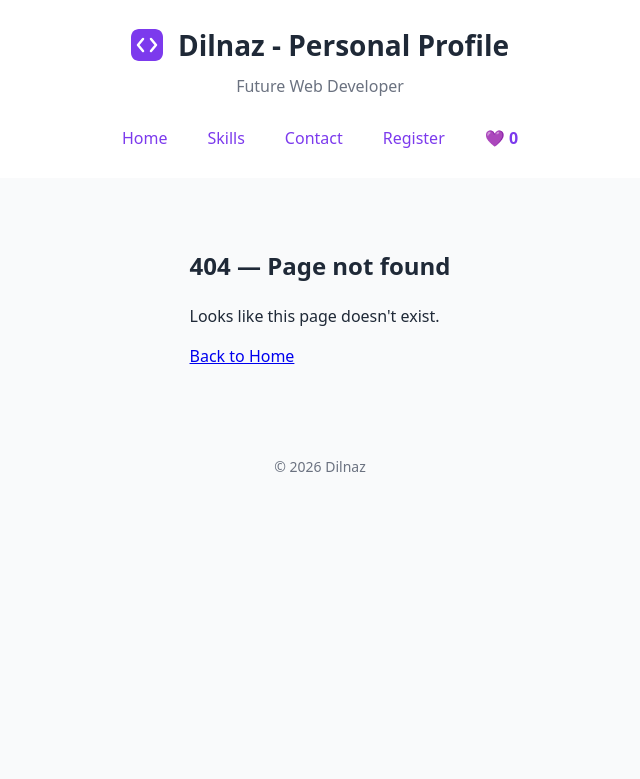
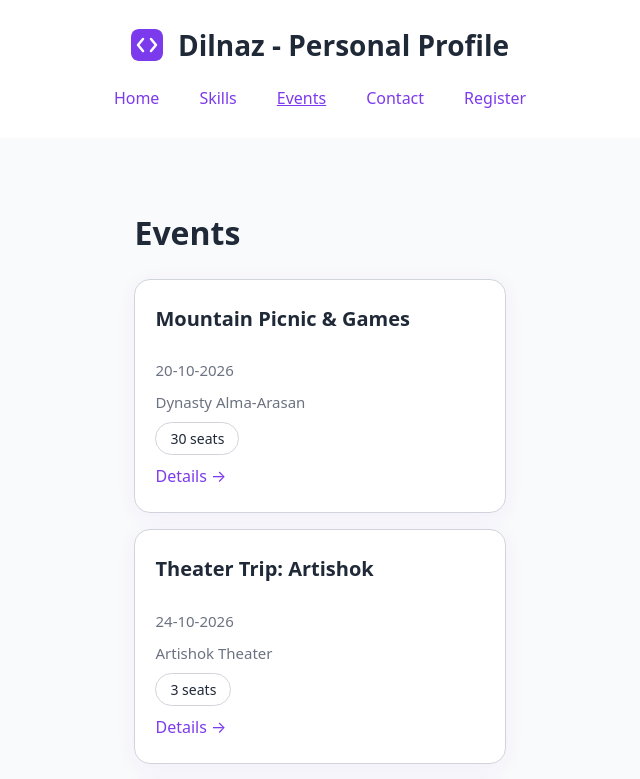
Before and after one commit to Dilnazz0/iwamad-practice, a React (Vite) app: page /events in a window 1280 px wide. Before the commit this address had no page. Shown: the top 779 px of the page, without its empty margins (320-960 px from the left). Built offline with nearby package versions, Linux system fonts and the light colour scheme.

Commit message:
Week 7: add events list and details pages

```diff
--- a/src/App.tsx
+++ b/src/App.tsx
@@ -4,6 +4,8 @@ import HomePage from './pages/HomePage'
 import SkillsPage from './pages/SkillsPage'
 import ContactPage from './pages/ContactPage'
 import RegisterPage from './pages/RegisterPage'
+import EventsPage from './pages/EventsPage'
+import EventDetailsPage from './pages/EventDetailsPage'
 import NotFoundPage from './pages/NotFoundPage'
 
 function App() {
@@ -14,6 +16,11 @@ function App() {
         <Route path="skills" element={<SkillsPage />} />
         <Route path="contact" element={<ContactPage />} />
         <Route path="register" element={<RegisterPage />} />
+
+        {/* Новые маршруты для Week 7 */}
+        <Route path="events" element={<EventsPage />} />
+        <Route path="events/:eventId" element={<EventDetailsPage />} />
+
         <Route path="*" element={<NotFoundPage />} />
       </Route>
     </Routes>
--- /dev/null
+++ b/src/components/EventCard.tsx
@@ -0,0 +1,24 @@
+import { Link } from 'react-router'
+import Card from './ui/Card'
+import Tag from './ui/Tag'
+import type { CampusEvent } from '../data/events'
+
+type EventCardProps = {
+  event: CampusEvent
+}
+
+function EventCard({ event }: EventCardProps) {
+  return (
+    <Card>
+      <h2>{event.title}</h2>
+      <p className="role">{event.date}</p>
+      <p className="role">{event.place}</p>
+      <Tag label={`${event.seats} seats`} />
+      <Link to={`/events/${event.id}`} className="project-link">
+        Details →
+      </Link>
+    </Card>
+  )
+}
+
+export default EventCard
--- a/src/components/Header.tsx
+++ b/src/components/Header.tsx
@@ -1,28 +1,19 @@
 import { NavLink } from 'react-router'
-import { useLikes } from '../context/LikesContext'
 import logo from '../assets/logo.svg'
 
-type HeaderProps = {
-  title: string
-  subtitle: string
-}
-
-function Header({ title, subtitle }: HeaderProps) {
-  const { likes } = useLikes()
-
+function Header() {
   return (
     <header className="header">
       <div className="header-inner">
         <img src={logo} alt="" width={32} height={32} className="logo-icon" />
-        <h1>{title}</h1>
+        <h1>Dilnaz - Personal Profile</h1>
       </div>
-      <p>{subtitle}</p>
       <nav className="nav">
         <NavLink to="/" end>Home</NavLink>
         <NavLink to="/skills">Skills</NavLink>
+        <NavLink to="/events">Events</NavLink>
         <NavLink to="/contact">Contact</NavLink>
         <NavLink to="/register">Register</NavLink>
-        <span className="likes-count">💜 {likes}</span>
       </nav>
     </header>
   )
--- /dev/null
+++ b/src/data/events.ts
@@ -0,0 +1,38 @@
+export type CampusEvent = {
+  id: number
+  title: string
+  date: string
+  place: string
+  seats: number
+}
+
+export const events: CampusEvent[] = [
+  {
+    id: 1,
+    title: 'Mountain Picnic & Games',
+    date: '20-10-2026',
+    place: 'Dynasty Alma-Arasan',
+    seats: 30,
+  },
+  {
+    id: 2,
+    title: 'Theater Trip: Artishok',
+    date: '24-10-2026',
+    place: 'Artishok Theater',
+    seats: 3,
+  },
+  {
+    id: 3,
+    title: 'Guest Lecture: Secrets of Success',
+    date: '27-10-2026',
+    place: 'Independence Hall, KBTU',
+    seats: 480,
+  },
+  {
+    id: 4,
+    title: 'Evening Movie & Pizza Night',
+    date: '30-10-2026',
+    place: 'Independence Hall, KBTU',
+    seats: 180,
+  },
+]
--- /dev/null
+++ b/src/pages/EventDetailsPage.tsx
@@ -0,0 +1,32 @@
+import { useParams, Link } from 'react-router'
+import { events } from '../data/events'
+
+function EventDetailsPage() {
+  const { eventId } = useParams()
+  const event = events.find((item) => item.id === Number(eventId))
+
+  if (!event) {
+    return (
+      <main className="main">
+        <section className="ui-card">
+          <h1>Event not found</h1>
+          <p>No event with id {eventId}.</p>
+          <Link to="/events" className="project-link">Back to all events →</Link>
+        </section>
+      </main>
+    )
+  }
+
+  return (
+    <main className="main">
+      <article className="ui-card">
+        <h1>{event.title}</h1>
+        <p className="role">{event.date}</p>
+        <p className="role">{event.place}</p>
+        <Link to="/events" className="project-link">← Back to all events</Link>
+      </article>
+    </main>
+  )
+}
+
+export default EventDetailsPage
--- /dev/null
+++ b/src/pages/EventsPage.tsx
@@ -0,0 +1,19 @@
+import EventCard from '../components/EventCard'
+import { events } from '../data/events'
+
+function EventsPage() {
+  return (
+    <main className="main">
+      <div className="posts-list">
+        <h1>Events</h1>
+        <div className="card-grid">
+          {events.map((event) => (
+            <EventCard key={event.id} event={event} />
+          ))}
+        </div>
+      </div>
+    </main>
+  )
+}
+
+export default EventsPage
--- a/src/style.css
+++ b/src/style.css
@@ -9,7 +9,14 @@ body {
   color: var(--color-text);
   line-height: 1.5;
 }
+a {
+  color: var(--color-primary);
+  text-decoration: none;
+}
 
+a:hover {
+  text-decoration: underline;
+}
 .header {
   padding: var(--space-6);
   background: var(--color-surface);
@@ -21,6 +28,7 @@ body {
   align-items: center;
   justify-content: center;
   gap: 15px;
+  margin-bottom: var(--space-4);
 }
 
 .logo-icon {
@@ -44,7 +52,7 @@ body {
   flex-direction: column;
   align-items: center;
   gap: var(--space-3);
-  margin-top: var(--space-6);
+  margin-top: var(--space-4);
 }
 
 .nav a {
--- a/src/styles/ui.css
+++ b/src/styles/ui.css
@@ -1,22 +1,21 @@
 .ui-button {
   font-family: inherit;
-  font-size: 12px;
-  font-weight: 400;
-  padding: var(--space-2) var(--space-4);
-  border: 1px solid transparent;
-  border-radius: 5px;
+  font-size: 15px;
+  font-weight: 600;
+  padding: 10px 28px;
+  border: none;
+  border-radius: 999px;
+  background: #dbd3fc;
+  color: #5b21b6;
   cursor: pointer;
-}
-
-.ui-button--primary {
-  background: var(--color-primary);
-  color: var(--color-on-primary);
+  text-decoration: none;
+  transition: background 0.2s;
 }
 
 .ui-button--secondary {
   background: var(--color-surface);
   color: var(--color-primary);
-  border-color: var(--color-border);
+  border: 1px solid var(--color-border);
 }
 
 .ui-card {
@@ -24,25 +23,29 @@
   flex-direction: column;
   align-items: center;
   text-align: center;
-  gap: 12px;
-  padding: 17px 16px;
+  gap: 14px;
+  padding: 24px 20px;
   background: var(--color-surface);
   border: 1px solid var(--color-border);
-  border-radius: var(--radius-md);
+  border-radius: 16px;
+  box-shadow: 0 4px 20px rgba(124, 58, 237, 0.06);
 }
+
 .ui-tag {
   display: inline-block;
-  padding: 4px 12px;
+  padding: 5px 14px;
   background: var(--color-surface);
   border: 1px solid var(--color-border);
   border-radius: 999px;
-  font-size: 12px;
+  font-size: 14px;
   color: var(--color-text);
 }
+
 :focus-visible {
   outline: 3px solid var(--color-primary);
   outline-offset: 3px;
 }
+
 form {
   display: grid;
   gap: var(--space-4);
@@ -81,3 +84,21 @@ form {
   gap: var(--space-2);
   min-height: 44px;
 }
+
+.card-grid {
+  display: grid;
+  gap: var(--space-4);
+  grid-template-columns: repeat(auto-fill, minmax(200px, 1fr));
+}
+
+.card-grid h2 {
+  margin-top: 0;
+  font-size: 1.25rem;
+}
+
+.card-grid .ui-card {
+  max-width: none;
+  align-items: flex-start;
+  text-align: left;
+  width: 100%;
+}
```
